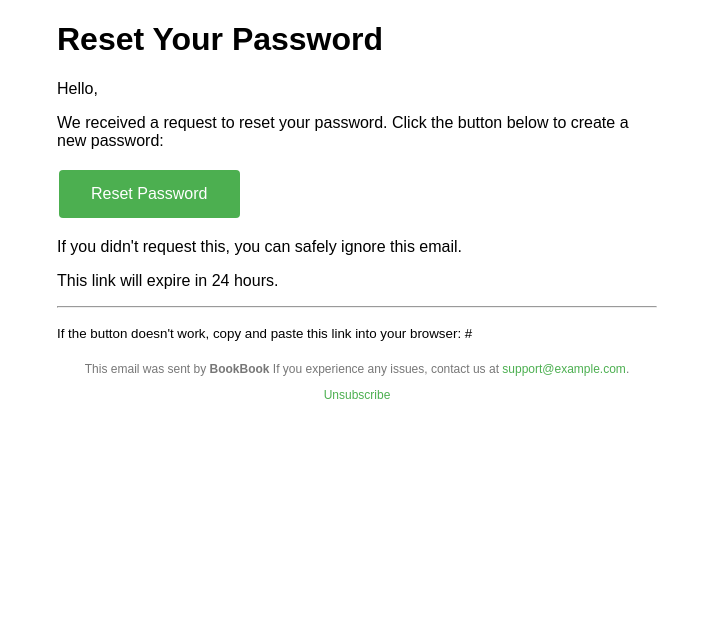
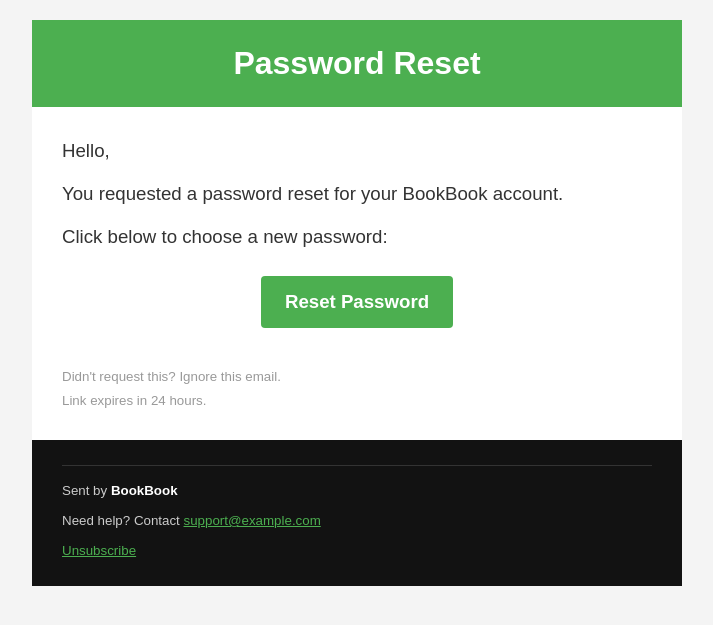
Before and after one commit to Jnn002/bookbook, a Python web app: template src/templates/reset_password.html in a window 1280 px wide. Shown: the top 625 px of the page, without its empty margins (283-996 px from the left). Run offline with Jinja, Linux system fonts and the light colour scheme; the template is opened without the code that fills it: most values are stand-ins (such as "Sample title", 1, 10 or a date in 2020).

Commit message:
UPDATE: adjustments to the structure and style of our templates

```diff
--- a/src/templates/reset_password.html
+++ b/src/templates/reset_password.html
@@ -1,55 +1,73 @@
 <!DOCTYPE html>
-<html lang="en">
-<head>
-    <meta charset="UTF-8"/>
-    <meta name="viewport" content="width=device-width, initial-scale=1.0"/>
-    <style>
-        .email-container {
-            max-width: 600px;
-            margin: 0 auto;
-            font-family: Arial, sans-serif;
-        }
-        .button {
-            background-color: #4CAF50;
-            border: none;
-            color: white;
-            padding: 15px 32px;
-            text-align: center;
-            text-decoration: none;
-            display: inline-block;
-            font-size: 16px;
-            margin: 4px 2px;
-            cursor: pointer;
-            border-radius: 4px;
-        }
-        .footer {
-            font-size: 12px;
-            color: #777;
-            text-align: center;
-            margin-top: 20px;
-        }
-        .footer a {
-            color: #4CAF50;
-            text-decoration: none;
-        }
-    </style>
-</head>
-<div>
-    <div class="email-container">
-        <h1>Reset Your Password</h1>
-        <p>Hello,</p>
-        <p>We received a request to reset your password. Click the button below to create a new password:</p>
-        <p>
-            <a href="{{ reset_link }}" class="button">Reset Password</a>
-        </p>
-        <p>If you didn't request this, you can safely ignore this email.</p>
-        <p>This link will expire in 24 hours.</p>
-        <hr>
-        <p><small>If the button doesn't work, copy and paste this link into your browser: {{ reset_link }}</small></p>
-        <div class="footer">
-            <p>This email was sent by <strong>BookBook</strong> If you experience any issues, contact us at <a href="mailto:support@example.com">support@example.com</a>.</p>
-            <p><a href="{{ unsubscribe_link }}">Unsubscribe</a></p>
-        </div>
-    </div>
-</div>
+<html lang="en" xmlns="http://www.w3.org/1999/xhtml">
+    <head>
+        <meta http-equiv="Content-Type" content="text/html; charset=UTF-8">
+        <title>Reset Your Password</title>
+    </head>
+    <body style="margin:0;padding:0;background-color:#f4f4f4;font-family:Arial, Helvetica, sans-serif;-webkit-text-size-adjust:none;">
+        <table role="presentation" border="0" cellpadding="0" cellspacing="0" width="100%" style="max-width:650px;margin:20px auto;background:#ffffff;">
+
+            <tr role="banner">
+                <td style="padding:25px 0;background:#4CAF50;text-align:center;">
+                    <span style="color:#ffffff;font-size:24pt;font-weight:bold;">Password Reset</span>
+                </td>
+            </tr>
+
+            <!-- Body -->
+            <tr role="main">
+                <td style="padding:30px;line-height:1.5;color:#333333;font-size:14pt;">
+                    <p style="margin:0 0 15px 0;">Hello,</p>
+                    <p style="margin:0 0 15px 0;">You requested a password reset for your BookBook account.</p>
+                    <p style="margin:0 0 25px 0;">Click below to choose a new password:</p>
+
+                    <table role="presentation" border="0" cellpadding="0" cellspacing="0" style="margin:0 auto 25px auto;">
+                        <tr>
+                            <td align="center" bgcolor="#4CAF50" style="border-radius:4px;">
+                                <a href="{{ reset_link }}"
+                                    target="_blank"
+                                    rel="noopener noreferrer"
+                                    style="display:inline-block;color:#ffffff;text-decoration:none;font-size:14pt;padding:12px 24px;line-height:1.5;border-radius:4px;font-weight:bold;">
+                                    Reset Password
+                                </a>
+                            </td>
+                        </tr>
+                    </table>
+
+                    <table role="presentation" border="0" cellpadding="0" cellspacing="0" width="100%">
+                        <tr>
+                            <td style="padding:15px 0 0 0;color:#999999;font-size:10pt;line-height:1.4;">
+                                <p style="margin:0 0 5px 0;">Didn't request this? Ignore this email.</p>
+                                <p style="margin:0;">Link expires in 24 hours.</p>
+                            </td>
+                        </tr>
+                    </table>
+                </td>
+            </tr>
+
+            <!-- Footer -->
+            <tr role="contentinfo">
+                <td style="padding:25px 30px;background:#121212;color:#cccccc;font-size:10pt;line-height:1.5;">
+
+                    <table role="presentation" border="0" cellpadding="0" cellspacing="0" width="100%">
+                        <tr>
+                            <td style="border-top:1px solid #333333;padding-bottom:15px;"></td>
+                        </tr>
+                    </table>
+
+                    <p style="margin:0 0 10px 0;">Sent by <strong style="color:#ffffff;">BookBook</strong></p>
+                    <p style="margin:0 0 10px 0;">
+                        Need help? Contact
+                        <a href="mailto:support@example.com"
+                            style="color:#4CAF50;text-decoration:underline;">support@example.com</a>
+                    </p>
+                    <p style="margin:0;">
+                        <a href="{{ unsubscribe_link }}"
+                            target="_blank"
+                            rel="noopener noreferrer"
+                            style="color:#4CAF50;text-decoration:underline;">Unsubscribe</a>
+                    </p>
+                </td>
+            </tr>
+        </table>
+    </body>
 </html>
```
Also changed, not shown: src/templates/verify_account.html (+61 -56 lines).
